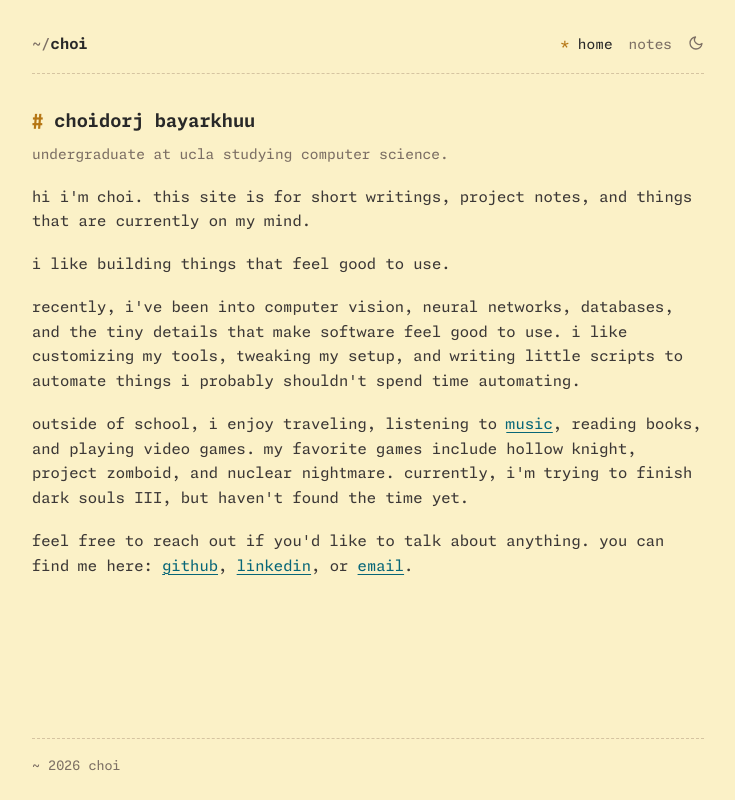
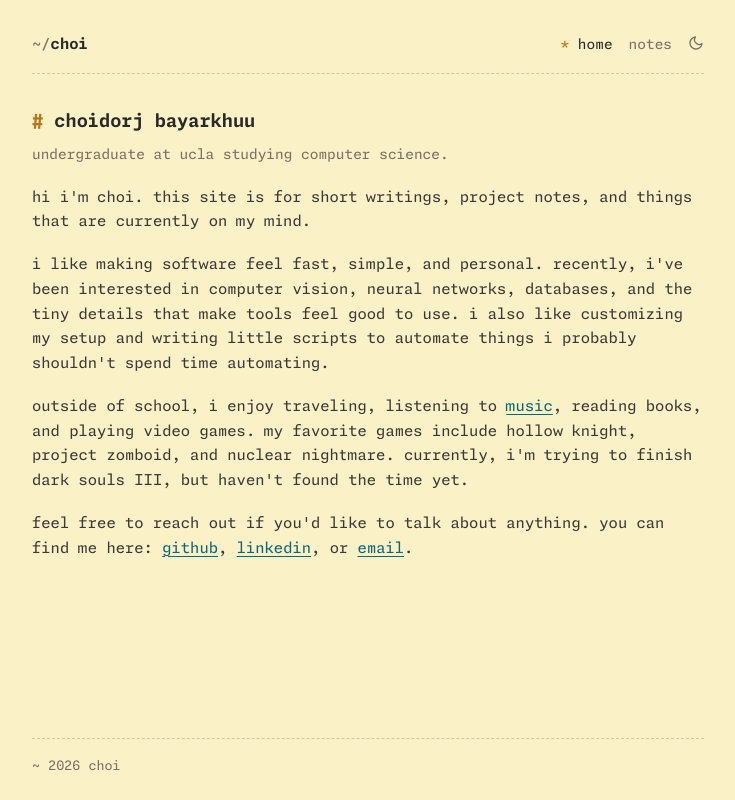
Before and after one commit to choidorj/portfolio, a React (Vite) app: page / in a window 1280 px wide. Shown: the whole page, without its empty margins (272-1007 px from the left). Built offline with nearby package versions, Linux system fonts and the light colour scheme; no server answers; the HTML template or start-up script is replaced by a standard one.

Commit message:
Edited text field.

```diff
--- a/src/App.tsx
+++ b/src/App.tsx
@@ -30,10 +30,7 @@ function HomePage() {
         hi i'm choi. this site is for short writings, project notes, and things that are currently on my mind.
       </p>
       <p>
-        i like building things that feel good to use.
-      </p>
-      <p>
-        recently, i've been into computer vision, neural networks, databases, and the tiny details that make software feel good to use. i like customizing my tools, tweaking my setup, and writing little scripts to automate things i probably shouldn't spend time automating.
+        i like making software feel fast, simple, and personal. recently, i've been interested in computer vision, neural networks, databases, and the tiny details that make tools feel good to use. i also like customizing my setup and writing little scripts to automate things i probably shouldn't spend time automating.
       </p>
       <p>
         outside of school, i enjoy traveling, listening to{' '}
```
